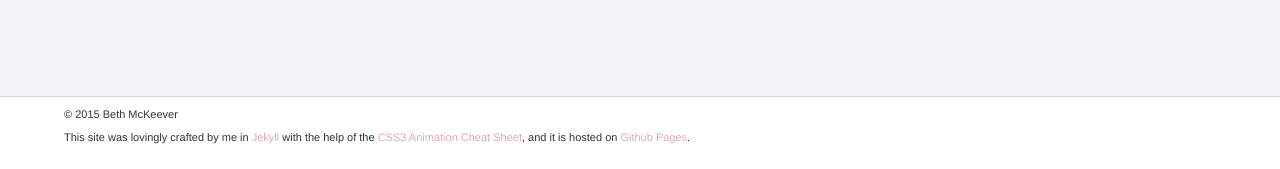
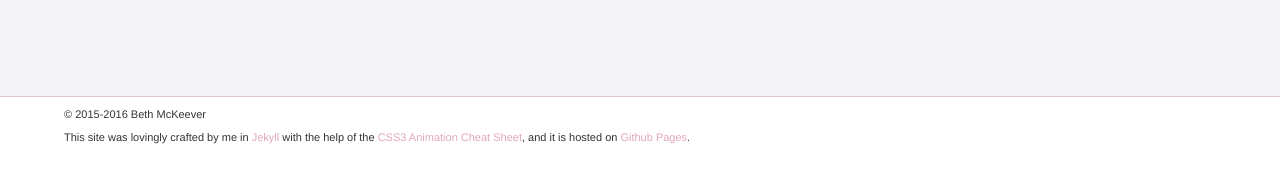
Before and after one commit to linoleumtile/linoleumtile.github.io, a Jekyll site: the page built from index.html, in a window 1280 px wide. Shown: the part 1174-1343 px from the top of the page. Built offline with Jekyll 4.4.1, drawn with Linux system fonts in a browser that asks for light colours; nearby versions of some CDN libraries; some web fonts are replaced; Markdown is read by kramdown in place of the engine named in the settings; comment, search, counter and statistics services are not loaded.

Commit message:
updating copyright

```diff
--- a/_includes/footer.html
+++ b/_includes/footer.html
@@ -1,4 +1,4 @@
 <div class="copyright">
-	<p class="small">&copy; 2015 Beth McKeever</p>
+	<p class="small">&copy; 2015-2016 Beth McKeever</p>
 	<p class="small">This site was lovingly crafted by me in <a href="http://jekyllrb.com/">Jekyll</a> with the help of the <a href="http://www.justinaguilar.com/animations/">CSS3 Animation Cheat Sheet</a>, and it is hosted on <a href="https://pages.github.com/">Github Pages</a>.</p>
 </div>
```
